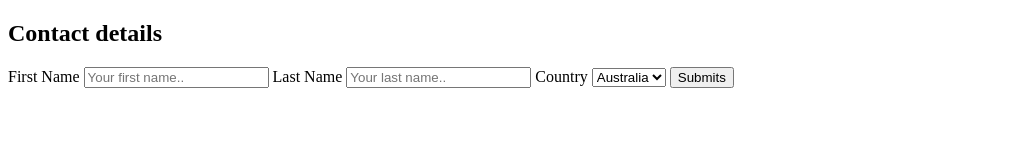
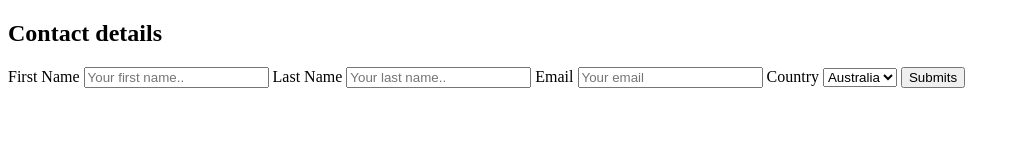
Before and after one commit to gesu001/gs-coding, a plain HTML site: page index.html in a window 1280 px wide. Shown: the whole page, without its empty margins (0-1020 px from the left). Drawn offline with Linux system fonts and the light colour scheme.

Commit message:
adding change

```diff
--- a/index.html
+++ b/index.html
@@ -17,6 +17,9 @@
             <label for="lname">Last Name</label>
             <input type="text" id="lname" name="lastname" placeholder="Your last name..">
 
+            <label for="email">Email</label>
+            <input type="text" id="email" name="email" placeholder="Your email">
+
             <label for="country">Country</label>
             <select name="country" id="country">
                 <option value="australia">Australia</option>
```
Also changed, not shown: script.js (added).
